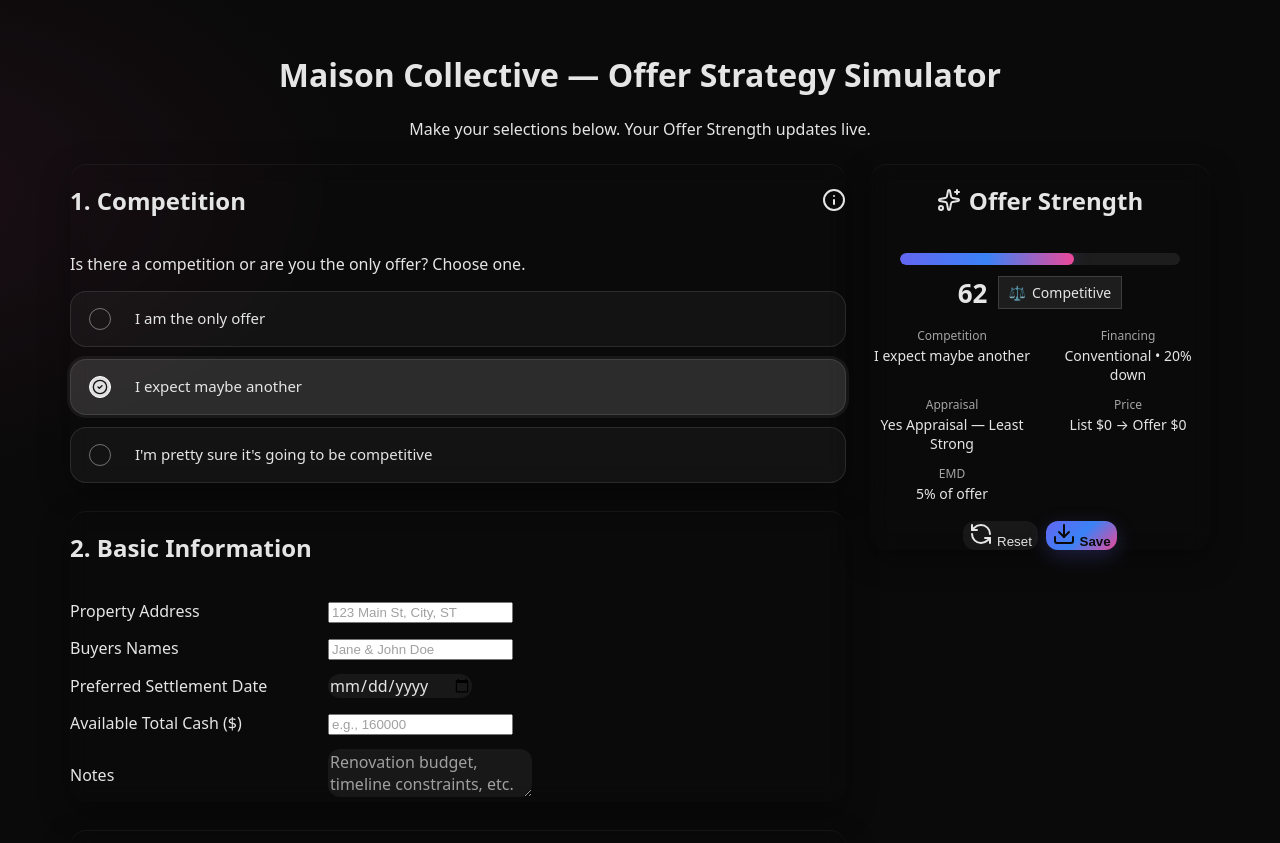
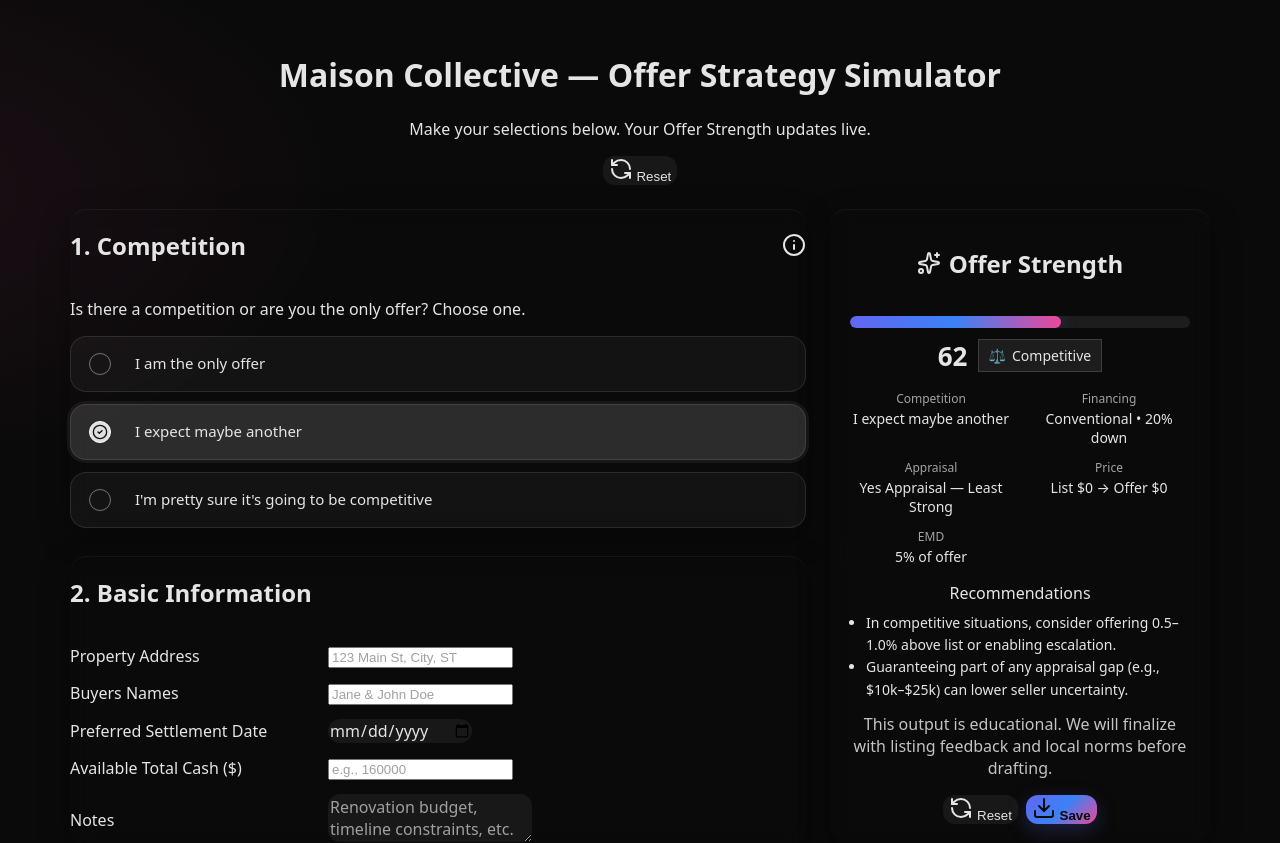
Before and after one commit to danielkim-maison/mc-offer-simulator, a React (Vite) app: page / in a window 1280 px wide. Shown: the top 843 px of the page. Built offline with nearby package versions, Linux system fonts and the light colour scheme.

Commit message:
Update App.tsx

```diff
--- a/src/App.tsx
+++ b/src/App.tsx
@@ -95,7 +95,7 @@
   const lp = Number(state.listPrice) || 0;
   const op = Number(state.offerPrice) || 0;
 
-  if (state.competition !== "solo" && (op <= lp)) {
+  if (state.competition !== "solo" && op <= lp) {
     rec.push("In competitive situations, consider offering 0.5–1.0% above list or enabling escalation.");
   }
   if (state.emdPct < 5) rec.push("Increase EMD to at least 5% to improve perceived commitment.");
@@ -302,7 +302,6 @@
   ]);
   const badge = useMemo(() => labelForScore(score), [score]);
 
-  // Reset
   function resetAll() {
     setCompetition("maybe");
     setPropertyAddress("");
@@ -329,7 +328,29 @@
     setRentback("none");
   }
 
-  // Save (download JSON)
+  const recsState = {
+    competition, financing, downPct, emdPct, inspection, appraisal, finCont,
+    taxSplit, titlePref, commission, listPrice, offerPrice, rentback,
+  };
+
+  // ----- Header -----
+  const Header = (
+    <div style={{ textAlign: "center" }}>
+      <h1 className="text-2xl font-semibold tracking-tight md:text-3xl">
+        Maison Collective — Offer Strategy Simulator
+      </h1>
+      <p className="mt-1 text-sm text-neutral-400">
+        Make your selections below. Your Offer Strength updates live.
+      </p>
+      <div style={{ display: "flex", gap: 8, justifyContent: "center", marginTop: 16 }}>
+        <Button variant="secondary" className="mc-btn-secondary" onClick={resetAll}>
+          <RefreshCcw className="mr-2 h-4 w-4" /> Reset
+        </Button>
+      </div>
+    </div>
+  );
+
+  // ----- Save helper -----
   function saveScenario() {
     const data = {
       competition,
@@ -357,29 +378,15 @@
     URL.revokeObjectURL(url);
   }
 
-  const recsState = {
-    competition, financing, downPct, emdPct, inspection, appraisal, finCont,
-    taxSplit, titlePref, commission, listPrice, offerPrice, rentback,
-  };
+  // ----- Offer Strength (sticky / also on mobile) -----
+  function OfferStrengthCard({ compact }: { compact?: boolean }) {
+    const maxBarWidth = compact ? 340 : 560;
+    const cardPadding = compact ? "18px" : "24px";
 
-  // ----- UI: Header -----
-  const Header = (
-    <div style={{ textAlign: "center" }}>
-      <h1 className="text-2xl font-semibold tracking-tight md:text-3xl">
-        Maison Collective — Offer Strategy Simulator
-      </h1>
-      <p className="mt-1 text-sm text-neutral-400">
-        Make your selections below. Your Offer Strength updates live.
-      </p>
-    </div>
-  );
-
-  // ----- UI: Live Offer Strength card (reusable) -----
-  function OfferStrengthCard({ compact }: { compact?: boolean }) {
     return (
       <Card className="mc-card">
-      <CardContent className="p-5 md:p-6" style={{ textAlign: "center" }}>
-        {/* 헤더 */}
+        <CardContent className="p-5 md:p-6" style={{ textAlign: "center", padding: cardPadding }}>
+          {/* Title */}
           <div style={{ display: "inline-flex", alignItems: "center", justifyContent: "center", gap: 8 }}>
             <Sparkles className="h-5 w-5 text-neutral-300" />
             <h2 className="text-xl md:text-2xl font-semibold">
@@ -387,9 +394,9 @@
             </h2>
           </div>
 
-        {/* 바 + 점수/라벨 */}
+          {/* Bar + Score */}
           <div style={{ marginTop: 16 }}>
-          <div className="mc-bar" style={{ margin: "0 auto", maxWidth: compact ? 280 : 560 }}>
+            <div className="mc-bar" style={{ margin: "0 auto", maxWidth: maxBarWidth }}>
               <motion.div
                 className="mc-bar-fill"
                 initial={{ width: 0 }}
@@ -414,13 +421,13 @@
             </div>
           </div>
 
-        {/* ✅ 미니 요약 그리드: compact=true/false 모두에서 항상 표시 */}
+          {/* Summary */}
           <div
             style={{
               display: "grid",
               gap: 12,
               gridTemplateColumns: "repeat(2, minmax(0,1fr))",
-            maxWidth: 680,
+              maxWidth: compact ? 360 : 680,
               margin: "16px auto 0",
             }}
           >
@@ -430,9 +437,7 @@
             />
             <SummaryKV
               label="Financing"
-            value={`${
-              FINANCING_OPTIONS.find((o) => o.id === financing)?.label?.split(" — ")[0]
-            } • ${downPct}% down`}
+              value={`${FINANCING_OPTIONS.find((o) => o.id === financing)?.label?.split(" — ")[0]} • ${downPct}% down`}
             />
             <SummaryKV
               label="Appraisal"
@@ -450,10 +455,8 @@
             <SummaryKV label="EMD" value={`${emdPct}% of offer`} />
           </div>
 
-        {/* 추천 & 디스클레이머: 데스크탑(비-콤팩트)에서만 노출 */}
-        {!compact && (
-          <>
-            <div style={{ marginTop: 18 }}>
+          {/* Recommendations (always visible) */}
+          <div style={{ marginTop: 16 }}>
             <p className="text-sm font-medium" style={{ marginBottom: 8 }}>
               Recommendations
             </p>
@@ -463,7 +466,7 @@
                 paddingLeft: 18,
                 margin: "0 auto",
                 textAlign: "left",
-                  maxWidth: 680,
+                maxWidth: compact ? 360 : 680,
                 lineHeight: 1.6,
               }}
             >
@@ -474,14 +477,17 @@
               ))}
             </ul>
           </div>
-            <p className="mt-5 text-xs text-neutral-400" style={{ textAlign: "center" }}>
+
+          {/* Disclaimer */}
+          <p
+            className="mt-5 text-xs text-neutral-400"
+            style={{ textAlign: "center", marginTop: 12, opacity: compact ? 0.85 : 1 }}
+          >
             This output is educational. We will finalize with listing feedback and local norms before drafting.
           </p>
-          </>
-        )}
 
-        {/* ⬇️ 맨 아래 버튼들만 추가 (Reset / Save) */}
-        <div style={{ display: "flex", justifyContent: "center", gap: 8, marginTop: 18 }}>
+          {/* Actions */}
+          <div style={{ display: "flex", justifyContent: "center", gap: 8, marginTop: 16 }}>
             <Button variant="secondary" className="mc-btn-secondary" onClick={resetAll} title="Clear all fields">
               <RefreshCcw className="mr-2 h-4 w-4" /> Reset
             </Button>
@@ -494,23 +500,22 @@
     );
   }
 
-
   return (
     <div className="mc-bg" style={{ minHeight: "100vh" }}>
       <div style={{ maxWidth: 1180, margin: "0 auto", padding: "32px 20px 48px" }}>
         {Header}
 
-        {/* 메인 레이아웃: 데스크탑은 질문(좌) + 실시간 요약(우, sticky) */}
+        {/* Main layout: Questions (left) + Live Summary (right, sticky) */}
         <div
           style={{
             display: "grid",
-            gridTemplateColumns: isWide ? "1fr 340px" : "1fr",
+            gridTemplateColumns: isWide ? "1fr 380px" : "1fr",
             gap: isWide ? 24 : 20,
             alignItems: "start",
             marginTop: 24,
           }}
         >
-          {/* Left: 질문들 (섹션 간 간격 넉넉) */}
+          {/* Left: Questions */}
           <div style={{ display: "grid", gap: isWide ? 28 : 22 }}>
             {/* 1. Competition */}
             <Card className="mc-card">
@@ -726,7 +731,7 @@
                     <Input inputMode="numeric" value={escalationBy} onChange={(e: React.ChangeEvent<HTMLInputElement>) => setEscalationBy(e.target.value.replace(/[^0-9]/g, ""))} placeholder="e.g., 5000" />
                   </FormRow>
 
-                  {/* Rent-back: 라벨 없이 옵션만 왼쪽 정렬 */}
+                  {/* Rent-back options (label removed; left-aligned list) */}
                   <div style={{ display: "grid", gap: 10, marginTop: 4 }}>
                     {RENTBACK.map((opt) => (
                       <OptionTile key={opt.id} active={rentback === opt.id} label={opt.label} onSelect={() => setRentback(opt.id)} fullWidth />
@@ -736,14 +741,14 @@
               </CardContent>
             </Card>
 
-            {/* 모바일용 최종 요약 */}
+            {/* Mobile: Final card at bottom */}
             {!isWide && <OfferStrengthCard />}
             <p className="text-center text-xs text-neutral-500" style={{ marginTop: 8 }}>
               © {new Date().getFullYear()} Maison Collective • Built for client education
             </p>
           </div>
 
-          {/* Right: 데스크탑 sticky 요약 */}
+          {/* Right: Sticky live summary */}
           {isWide && (
             <div style={{ position: "sticky", top: 24 }}>
               <OfferStrengthCard compact />
```
Lines whose indentation alone changed are shown as unchanged.
